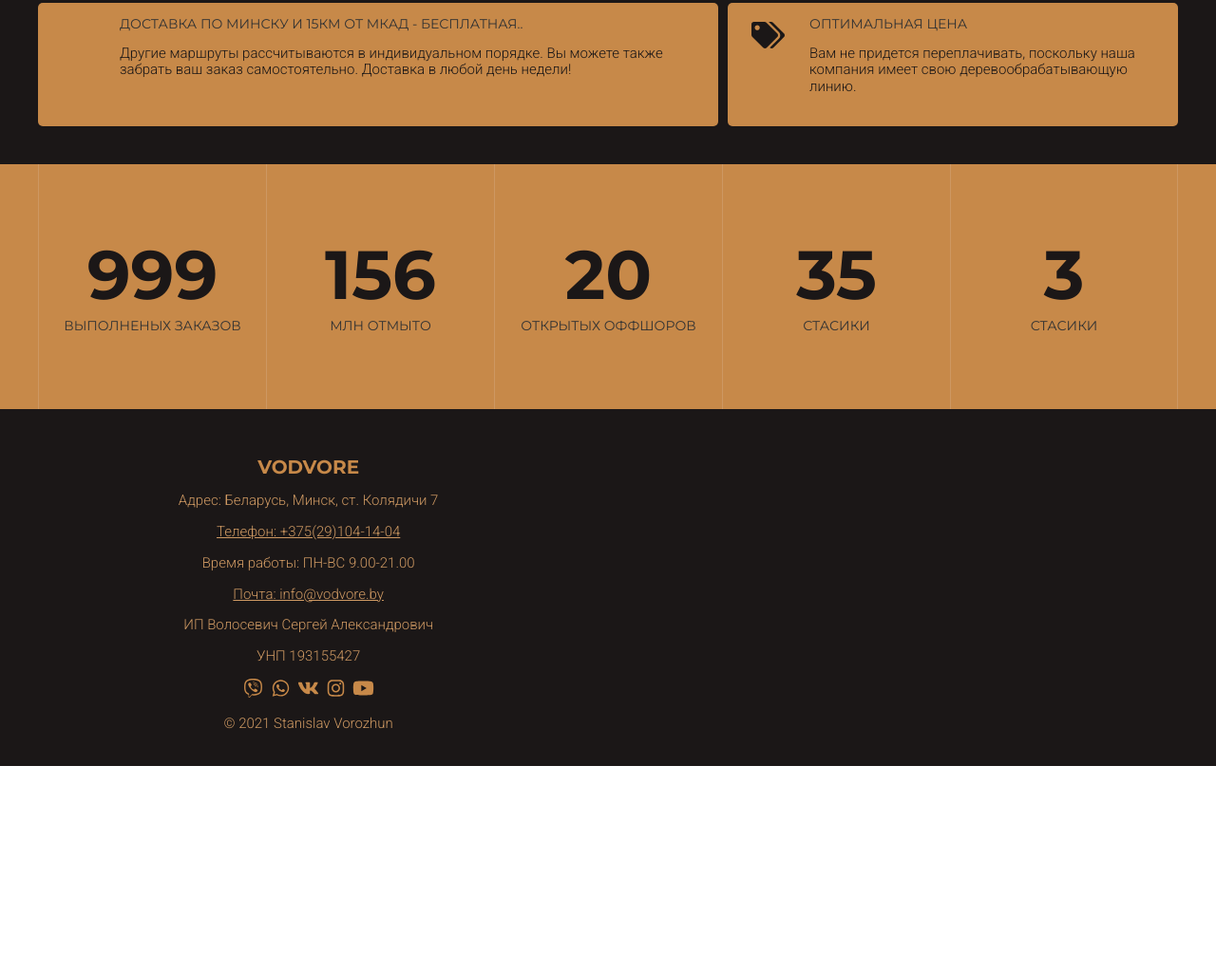
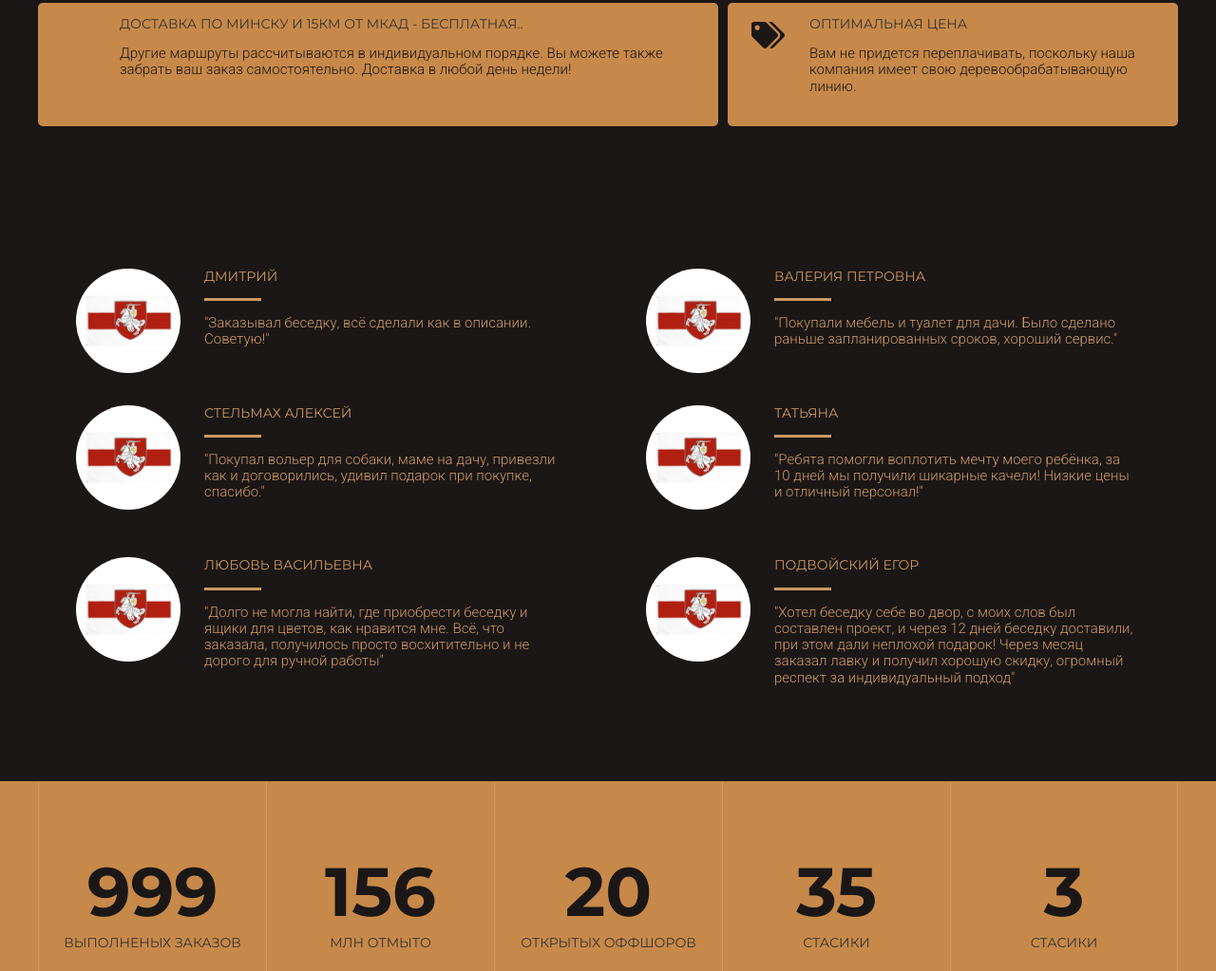
Before and after one commit to Stanislav-Vorozhun/Vodvore, a plain HTML site: page index.html in a window 1280 px wide. Shown: the part 2199-3222 px from the top of the page at 95% size. Before the commit the page ends 3006 px from the top, so only its background shows below. Drawn offline with nearby package versions, Linux system fonts and the light colour scheme.

Commit message:
clients-block

```diff
--- /dev/null
+++ b/css/clients.css
@@ -0,0 +1,53 @@
+.clients {
+    display: flex;
+    flex-wrap: wrap;
+    margin-top: 70px;
+}
+
+.clients-item {
+    width: 50%;
+    position: relative;
+    padding: 0 45px 0 175px;
+    margin-bottom: 60px;
+}
+
+.clients-photo {
+    width: 110px;
+    height: 110px;
+    position: absolute;
+    top: 0;
+    left: 40px;
+    border-radius: 50%;
+    z-index: 3;
+}
+
+.clients-name {
+    font-family: "Montserrat", sans-serif;
+    font-size: 14px;
+    color: #cd9862;
+    text-transform: uppercase;
+    margin-bottom: 5px;
+}
+
+.clients-prof {
+    font-family: 'Roboto';
+    font-size: 15px;
+    font-style: italic;
+    font-weight: 300;
+    color: #cd9862;
+}
+
+.clients-text {
+    font-family: 'Roboto';
+    font-size: 15px;
+    color: #cd9862;
+}
+
+.clients-text::before {
+    content: "";
+    display: block;
+    width: 60px;
+    height: 3px;
+    background-color: #cd9862;
+    margin: 15px 0;
+}
--- a/css/main.css
+++ b/css/main.css
@@ -2,6 +2,7 @@
 @import "./header.css";
 @import "./about-us.css";
 @import "./works.css";
+@import "./clients.css";
 @import "./statistics.css";
 @import "./footer.css";
 * {
--- a/index.html
+++ b/index.html
@@ -4,7 +4,7 @@
 <head>
     <meta charset="UTF-8">
     <meta name="viewport" content="width=device-width, initial-scale=1.0">
-    <link rel="stylesheet" href="../css/main.css">
+    <link rel="stylesheet" href="./css/main.css">
     <link rel="preconnect" href="https://fonts.gstatic.com">
     <link href="https://fonts.googleapis.com/css2?family=Montserrat:wght@300;400;700&family=Roboto:ital,wght@0,300;1,300&display=swap" rel="stylesheet">
     <link rel="stylesheet" type="text/css" href="//cdn.jsdelivr.net/npm/slick-carousel@1.8.1/slick/slick.css" />
@@ -213,7 +213,70 @@
 
 
 
-    <!-- Benefit -->
+    <!-- clients -->
+
+    <section class="section  section--dark">
+        <div class="container">
+
+
+
+            <div class="clients">
+                <div class="clients-item">
+                    <img class="clients-photo" src="img/6022780524.webp" alt="бчб">
+                    <div class="clients-content">
+                        <div class="clients-name">ДМИТРИЙ</div>
+                        <div class="clients-text">"Заказывал беседку, всё сделали как в описании. Советую!"</div>
+                    </div>
+                </div>
+
+                <div class="clients-item">
+                    <img class="clients-photo" src="img/6022780524.webp" alt="бчб">
+                    <div class="clients-content">
+                        <div class="clients-name">ВАЛЕРИЯ ПЕТРОВНА</div>
+                        <div class="clients-text">"Покупали мебель и туалет для дачи. Было сделано раньше запланированных сроков, хороший сервис."</div>
+                    </div>
+                </div>
+
+                <div class="clients-item">
+                    <img class="clients-photo" src="img/6022780524.webp" alt="бчб">
+                    <div class="clients-content">
+                        <div class="clients-name">СТЕЛЬМАХ АЛЕКСЕЙ</div>
+                        <div class="clients-text">"Покупал вольер для собаки, маме на дачу, привезли как и договорились, удивил подарок при покупке, спасибо."</div>
+                    </div>
+                </div>
+
+                <div class="clients-item">
+                    <img class="clients-photo" src="img/6022780524.webp" alt="бчб">
+                    <div class="clients-content">
+                        <div class="clients-name">ТАТЬЯНА</div>
+                        <div class="clients-text">"Ребята помогли воплотить мечту моего ребёнка, за 10 дней мы получили шикарные качели! Низкие цены и отличный персонал!"</div>
+                    </div>
+                </div>
+
+
+
+                <div class="clients-item">
+                    <img class="clients-photo" src="img/6022780524.webp" alt="бчб">
+                    <div class="clients-content">
+                        <div class="clients-name">ЛЮБОВЬ ВАСИЛЬЕВНА </div>
+                        <div class="clients-text">"Долго не могла найти, где приобрести беседку и ящики для цветов, как нравится мне. Всё, что заказала, получилось просто восхитительно и не дорого для ручной работы"</div>
+                    </div>
+                </div>
+
+
+                <div class="clients-item">
+                    <img class="clients-photo" src="img/6022780524.webp" alt="бчб">
+                    <div class="clients-content">
+                        <div class="clients-name">ПОДВОЙСКИЙ ЕГОР</div>
+                        <div class="clients-text">"Хотел беседку себе во двор, с моих слов был составлен проект, и через 12 дней беседку доставили, при этом дали неплохой подарок! Через месяц заказал лавку и получил хорошую скидку, огромный респект за индивидуальный подход"</div>
+                    </div>
+                </div>
+            </div>
+            <!-- /.clients -->
+
+        </div>
+        <!-- /.container -->
+    </section>
 
 
     <!-- Statistics -->
```
Also changed, not shown: img/6022780524.webp (added).
